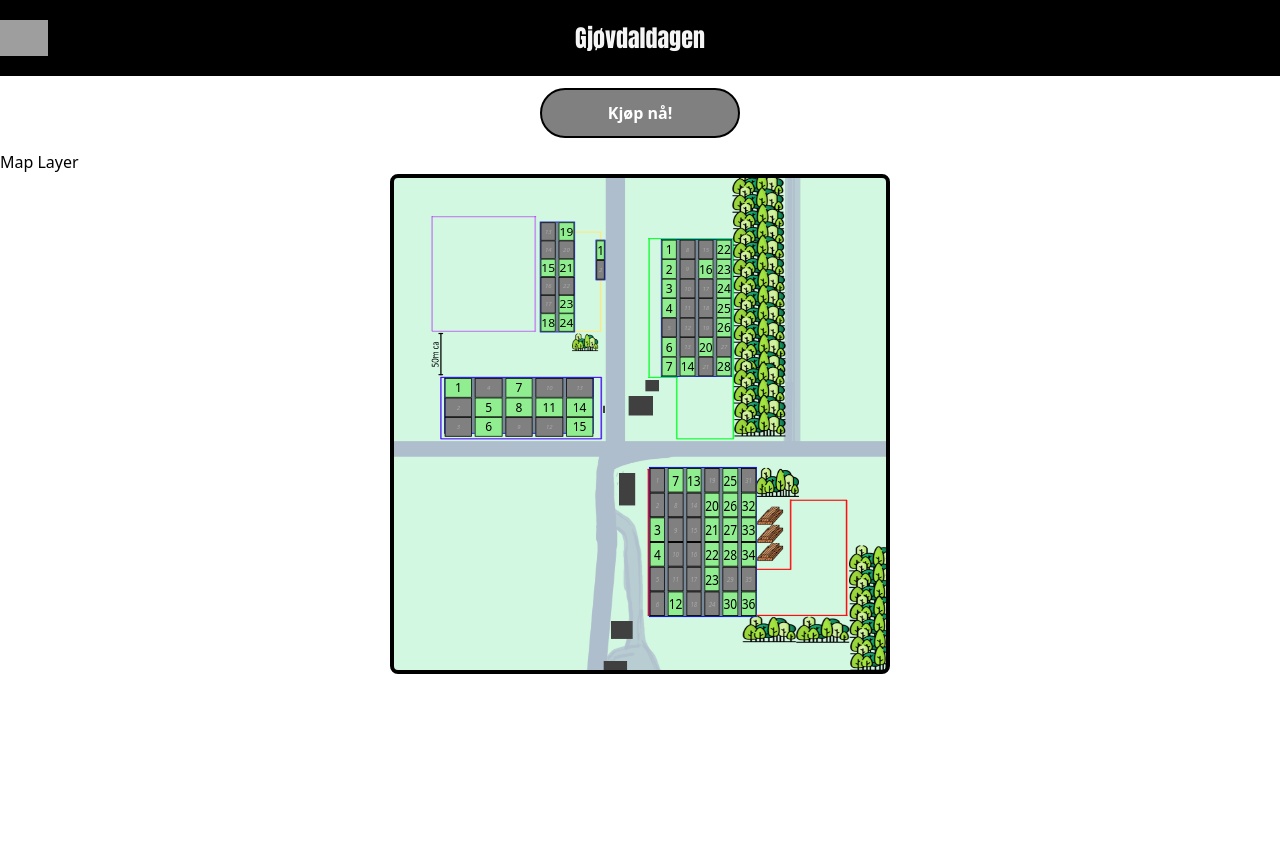
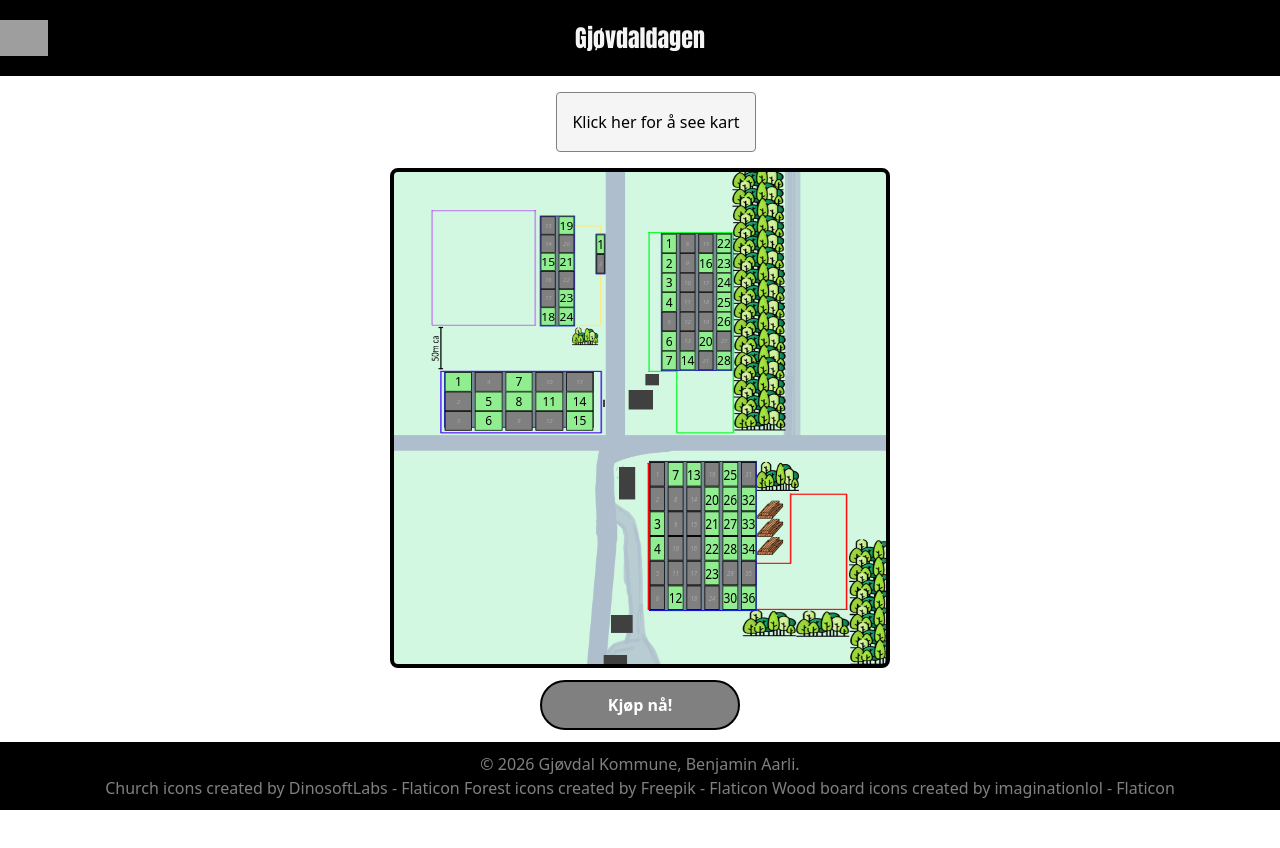
Before and after one commit to BenjaminAarli/GjovdalWebsite, a SvelteKit app: page /tickets in a window 1280 px wide. Shown: the top 848 px of the page. After the commit the page ends 810 px from the top, so only its background shows below. Built offline with nearby package versions, Linux system fonts and the light colour scheme; grey boxes are pictures that could not be loaded.

Commit message:
Change the Map layer button.
Made it prettier to look at.
and move the buy button to after the map.

```diff
--- a/src/routes/tickets/+page.svelte
+++ b/src/routes/tickets/+page.svelte
@@ -24,14 +24,9 @@
     };
 </script>
 
-
-<div class="buy_div {are_tickets_selected ? 'tickets' : ''}">
-    <button on:click={() => {move_to_sale_page()}} class="bg-blue-500 hover:bg-blue-700 text-white font-bold py-2 px-4 round">
-        Kjøp nå!
-    </button>
+<div style="justify-content: center; width: 100%; display: flex; margin: 16px;">
+    <button class="MapChangeButton" on:click={() => {map_layer = !map_layer}}>Klick her for å see kart</button>
 </div>
-
-<button on:click={() => {map_layer = !map_layer}}>Map Layer</button>
 <div class="BGImageDiv">
     {#if map_layer}
     <img src="/badmap_03_nogrid_02.png" alt="Map">
@@ -42,14 +37,30 @@
         <NumberGrid style="position: absolute; left: 200px; top: 55px;  transform: scale(0.75);         grid-template-rows: repeat(2, 1fr);" grid_amount={2}  bind:tickets_selected={grid_b_selected} on:tickets_selected={() => {update_tickets(); console.log(tickets_selected)}} starting_id={1} />
 
         <NumberGrid style="position: absolute; left: 25px;  top: 190px; width: 200px; height: 75px; transform: scale(0.75, 0.75);    grid-template-rows: repeat(3, 1fr);" grid_amount={15}  bind:tickets_selected={grid_b_selected} on:tickets_selected={() => {update_tickets(); console.log(tickets_selected)}} starting_id={1} />
-
     </div>
     {:else}
         <iframe title="Overlay Map" src="https://www.google.com/maps/d/embed?mid=1jqO1f3EsvO3zMc1XXGKe1frrifqFhdk&ehbc=2E312F" style="width: 100%; height: 100%;"></iframe>
     {/if}
 </div>
 
+<div class="buy_div {are_tickets_selected ? 'tickets' : ''}">
+    <button on:click={() => {move_to_sale_page()}} class="bg-blue-500 hover:bg-blue-700 text-white font-bold py-2 px-4 round">
+        Kjøp nå!
+    </button>
+</div>
+
 <style>
+    .MapChangeButton {
+        position: relative;
+        width: 200px;
+        height: 60px;
+
+        margin: auto;
+
+        border: 1px solid grey;
+        border-radius: 4px;
+        background-color: whitesmoke;
+    }
     .BGImageDiv {
         position: relative;
         margin: auto;
@@ -57,7 +68,7 @@
         height: 500px;
         border: 4px solid black;
         border-radius: 8px;
-        margin-bottom: 1000px;
+
     }
     .BGImageDiv img {
         position: absolute;
```
